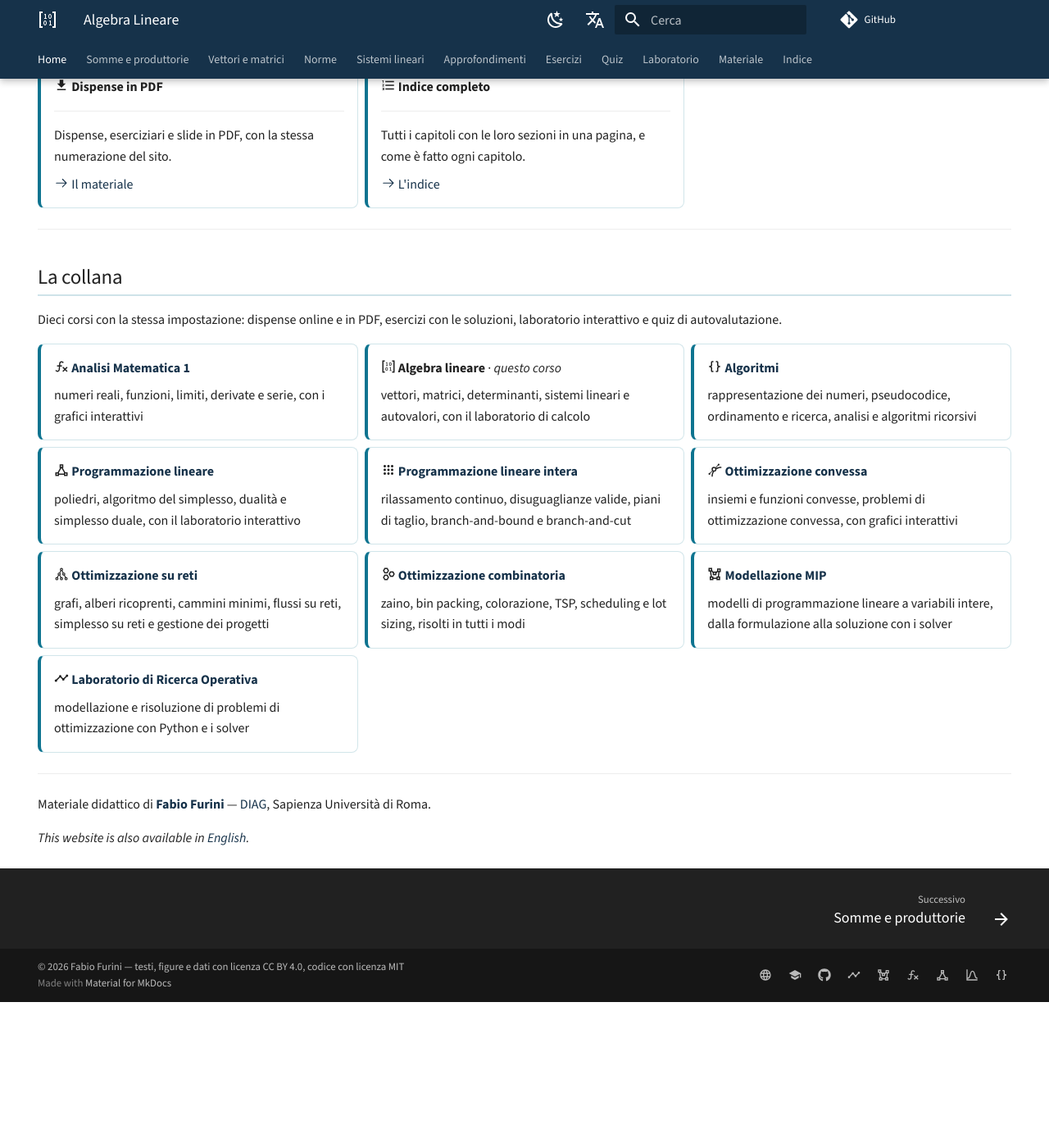
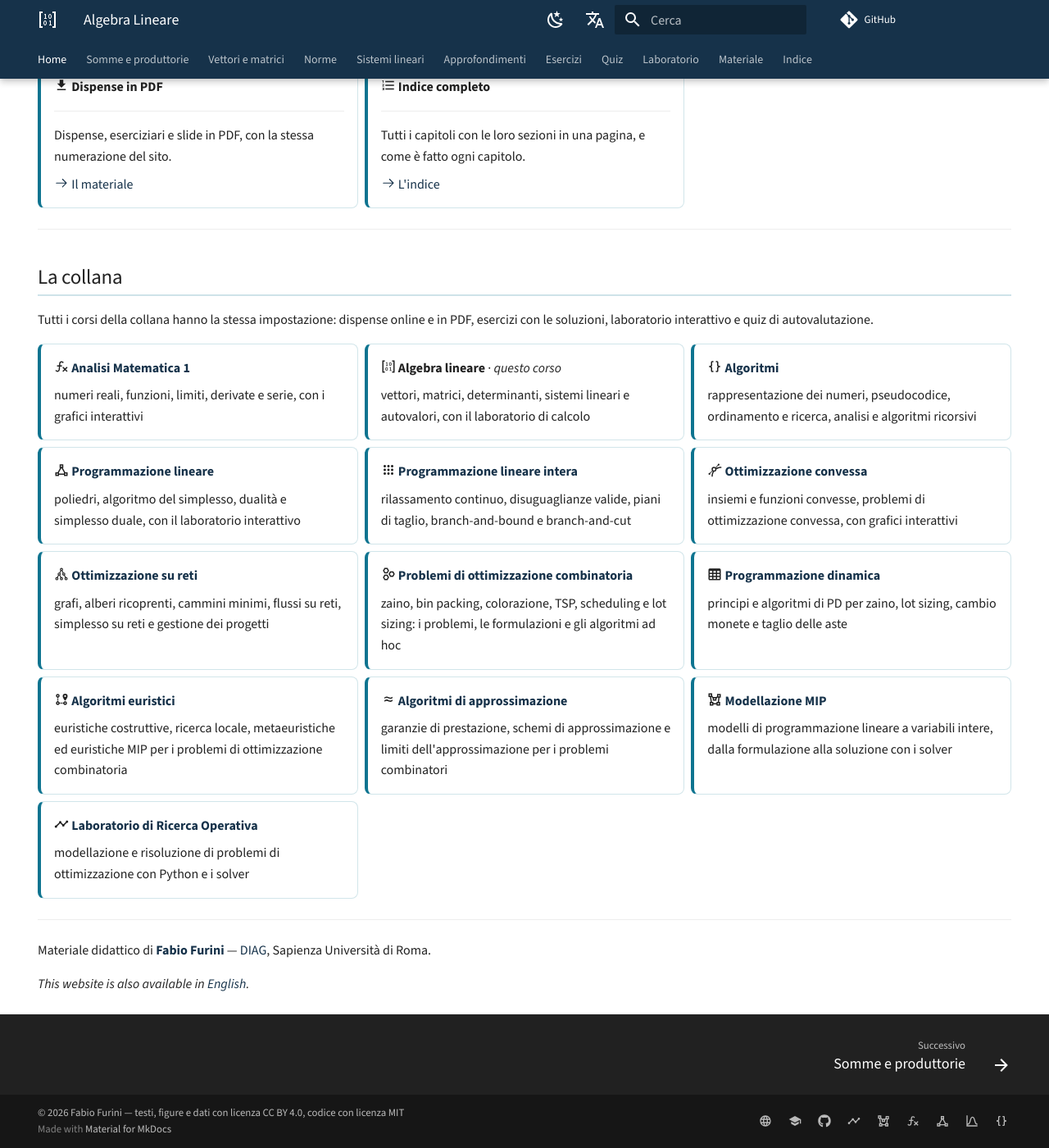
Before and after one commit to fabiofurini/algebra-lineare, an MkDocs documentation site: the page built from docs/index.md, in a window 1280 px wide and 1400 px high, scrolled down 1990 px. Shown: the whole window at 82% size. Built offline with MkDocs 1.6.1 and Material for MkDocs 9.7.7, drawn with Linux system fonts in a browser that asks for light colours; comment, search, counter and statistics services are not loaded; before the commit the page ends 3212 px from its top, so only the background shows below that.

Commit message:
Home of the series: 13 courses, Combinatorial Optimization Problems (new name) and the three new courses
Co-Authored-By: Claude Opus 5.5 <noreply@anthropic.com>

```diff
--- a/docs/index.md
+++ b/docs/index.md
@@ -140,7 +140,7 @@ un passo alla volta (oppure ▶ per vederla scorrere da sola).
 <!-- collana -->
 ## La collana
 
-Dieci corsi con la stessa impostazione: dispense online e in PDF, esercizi con le soluzioni, laboratorio interattivo e quiz di autovalutazione.
+Tutti i corsi della collana hanno la stessa impostazione: dispense online e in PDF, esercizi con le soluzioni, laboratorio interattivo e quiz di autovalutazione.
 
 <div class="grid cards" markdown>
 
@@ -172,9 +172,21 @@ Dieci corsi con la stessa impostazione: dispense online e in PDF, esercizi con l
 
     grafi, alberi ricoprenti, cammini minimi, flussi su reti, simplesso su reti e gestione dei progetti
 
--   :material-hexagon-multiple-outline: **[Ottimizzazione combinatoria](https://fabiofurini.github.io/ottimizzazione-combinatoria/)**
+-   :material-hexagon-multiple-outline: **[Problemi di ottimizzazione combinatoria](https://fabiofurini.github.io/ottimizzazione-combinatoria/)**
 
-    zaino, bin packing, colorazione, TSP, scheduling e lot sizing, risolti in tutti i modi
+    zaino, bin packing, colorazione, TSP, scheduling e lot sizing: i problemi, le formulazioni e gli algoritmi ad hoc
+
+-   :material-table-large: **[Programmazione dinamica](https://fabiofurini.github.io/programmazione-dinamica/)**
+
+    principi e algoritmi di PD per zaino, lot sizing, cambio monete e taglio delle aste
+
+-   :material-map-marker-path: **[Algoritmi euristici](https://fabiofurini.github.io/algoritmi-euristici/)**
+
+    euristiche costruttive, ricerca locale, metaeuristiche ed euristiche MIP per i problemi di ottimizzazione combinatoria
+
+-   :material-approximately-equal: **[Algoritmi di approssimazione](https://fabiofurini.github.io/algoritmi-di-approssimazione/)**
+
+    garanzie di prestazione, schemi di approssimazione e limiti dell'approssimazione per i problemi combinatori
 
 -   :material-vector-polygon: **[Modellazione MIP](https://fabiofurini.github.io/modellazione-mip/)**
 
```
